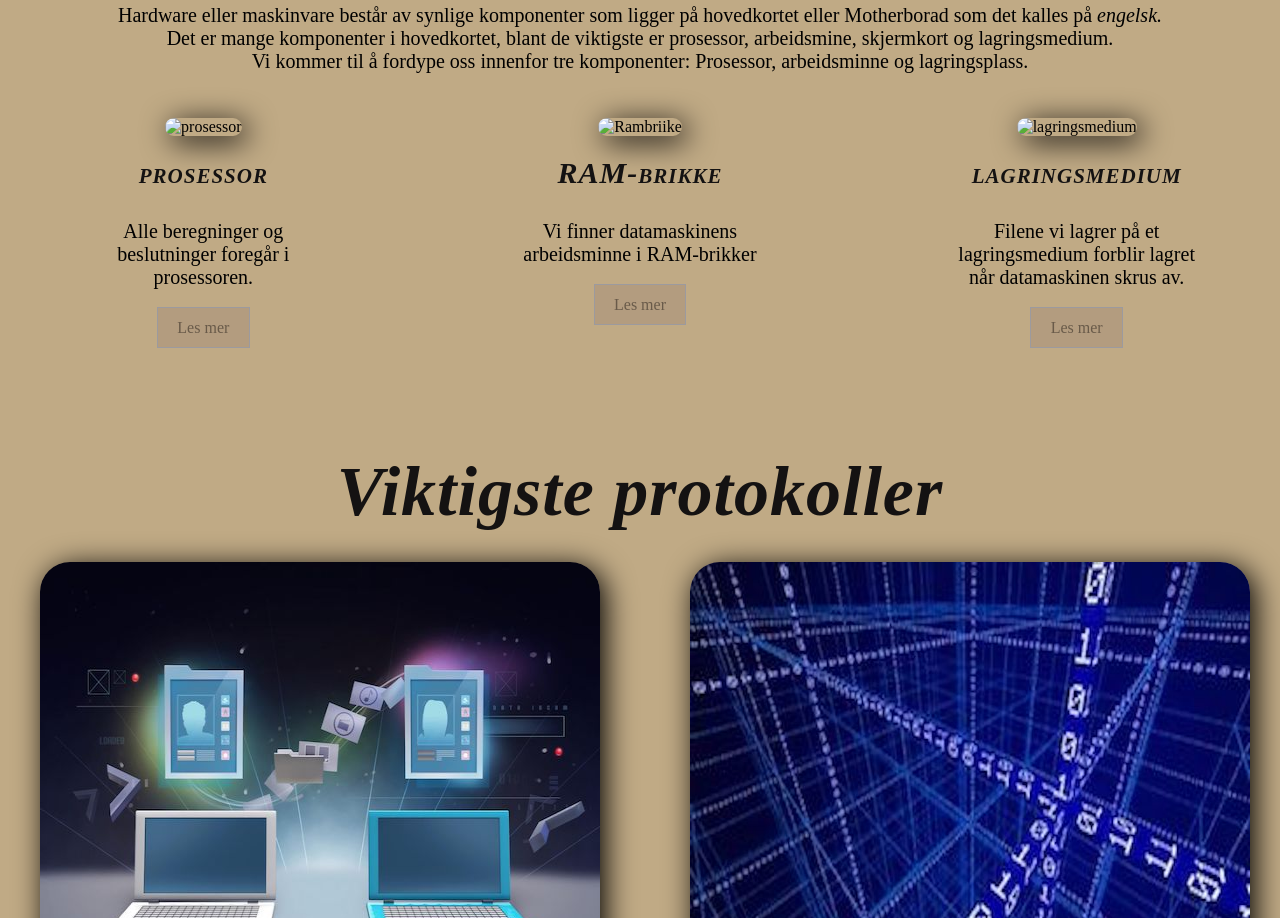
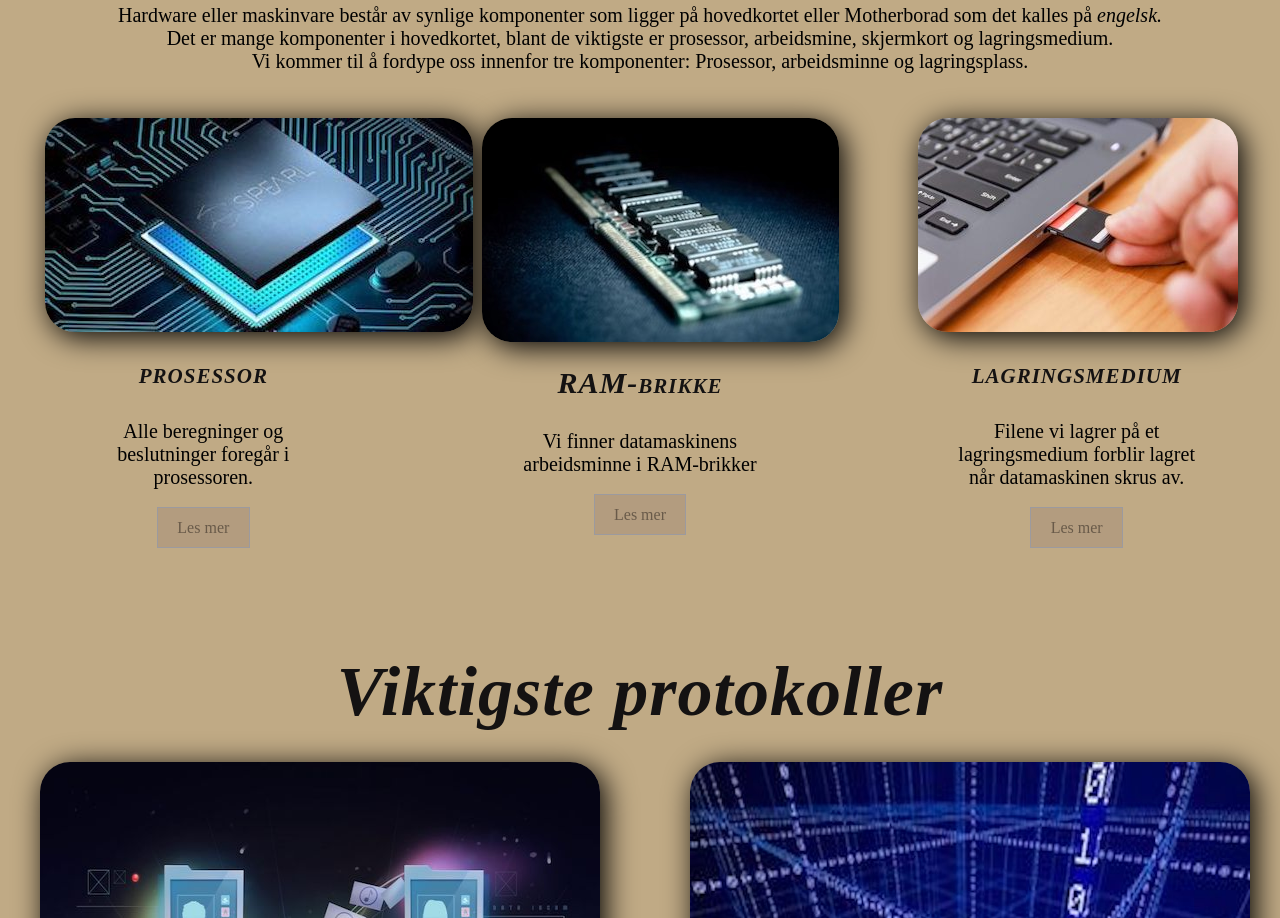
Before and after one commit to KardoIbra/KardoIbra.github.io, a plain HTML site: page innlevering/hjemside/innndex.html in a window 1280 px wide. Shown: the part 1787-2705 px from the top of the page. Drawn offline with Linux system fonts and the light colour scheme; a web font is replaced by a local one.

Commit message:
Update innndex.html

```diff
--- a/innlevering/hjemside/innndex.html
+++ b/innlevering/hjemside/innndex.html
@@ -106,7 +106,7 @@
       <section class="bager">
 
             <div class="bag">
-                  <img class="bilder_seksjon3"  src="../../innlevering1.html/bilder/Prosessor.jpeg" alt="prosessor">
+                  <img class="bilder_seksjon3"  src="../bilder/Prosessor.jpeg" alt="prosessor">
                   <h2 class="h2_elementer">prosessor</h2>
                   <p class="seksjon3_p_elementer" >Alle beregninger og beslutninger foregår i prosessoren.</p>
                   <a href="../komponenter/komponenter.html" target="_blank" class="lenker">Les mer</a>
@@ -114,7 +114,7 @@
 
 
             <div class="bag">
-                  <img class="bilder_seksjon3" src="../../innlevering1.html/bilder/random-access-memory1.jpeg" alt="Rambriike ">
+                  <img class="bilder_seksjon3" src="../bilder/random-access-memory1.jpeg" alt="Rambriike ">
                   <h2 class="h2_elementer">RAM-brikke</h2>
                   <p class="seksjon3_p_elementer" >Vi finner datamaskinens arbeidsminne i RAM-brikker</p>
                   <a href="../komponenter/komponenter.html" target="_blank" class="lenker">Les mer</a>
@@ -122,7 +122,7 @@
 
 
             <div class="bag">
-                  <img class="bilder_seksjon3" src="../../innlevering1.html/bilder/lagringsmedium.jpeg" alt="lagringsmedium">
+                  <img class="bilder_seksjon3" src="../bilder/lagringsmedium.jpeg" alt="lagringsmedium">
                   <h2 class="h2_elementer" >lagringsmedium</h2>
                   <p class="seksjon3_p_elementer" >Filene vi lagrer på et lagringsmedium forblir lagret når datamaskinen skrus av.</p>
                   <a href="../komponenter/komponenter.html" target="_blank" class="lenker">Les mer</a>
```
